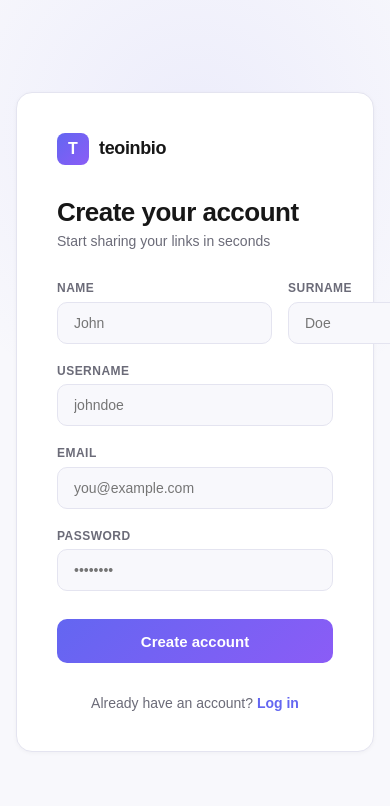
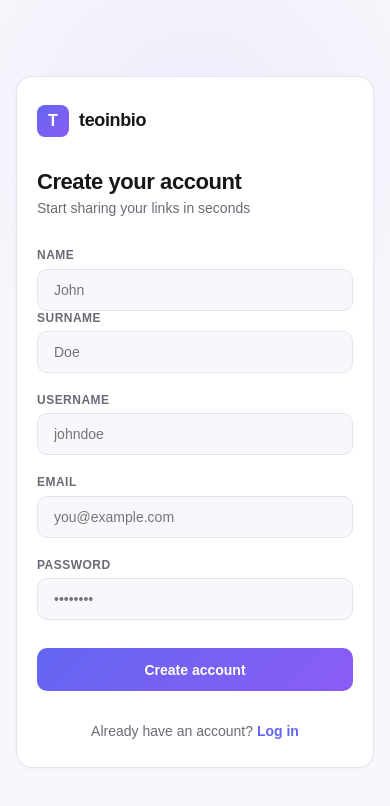
Before and after one commit to teozarkias/teoinbio, a Next.js app: page /signup in a window 390 px wide. Shown: the top 806 px of the page. Built offline with nearby package versions, Linux system fonts and the light colour scheme.

Commit message:
Added phone css

```diff
--- a/app/login/styles.module.css
+++ b/app/login/styles.module.css
@@ -159,3 +159,17 @@
 .link:hover {
   text-decoration: underline;
 }
+
+@media (max-width: 480px) {
+  .card {
+    padding: 1.75rem 1.25rem;
+  }
+
+  .title {
+    font-size: 22px;
+  }
+
+  .button {
+    font-size: 14px;
+  }
+}
--- a/app/signup/styles.module.css
+++ b/app/signup/styles.module.css
@@ -165,3 +165,23 @@
 .link:hover {
   text-decoration: underline;
 }
+
+@media (max-width: 480px) {
+  .card {
+    padding: 1.75rem 1.25rem;
+    max-width: 100%;
+  }
+
+  .row {
+    grid-template-columns: 1fr;
+    gap: 0;
+  }
+
+  .title {
+    font-size: 22px;
+  }
+
+  .button {
+    font-size: 14px;
+  }
+}
```
Also changed, not shown: app/dashboard/styles.module.css (+39 -0 lines).
